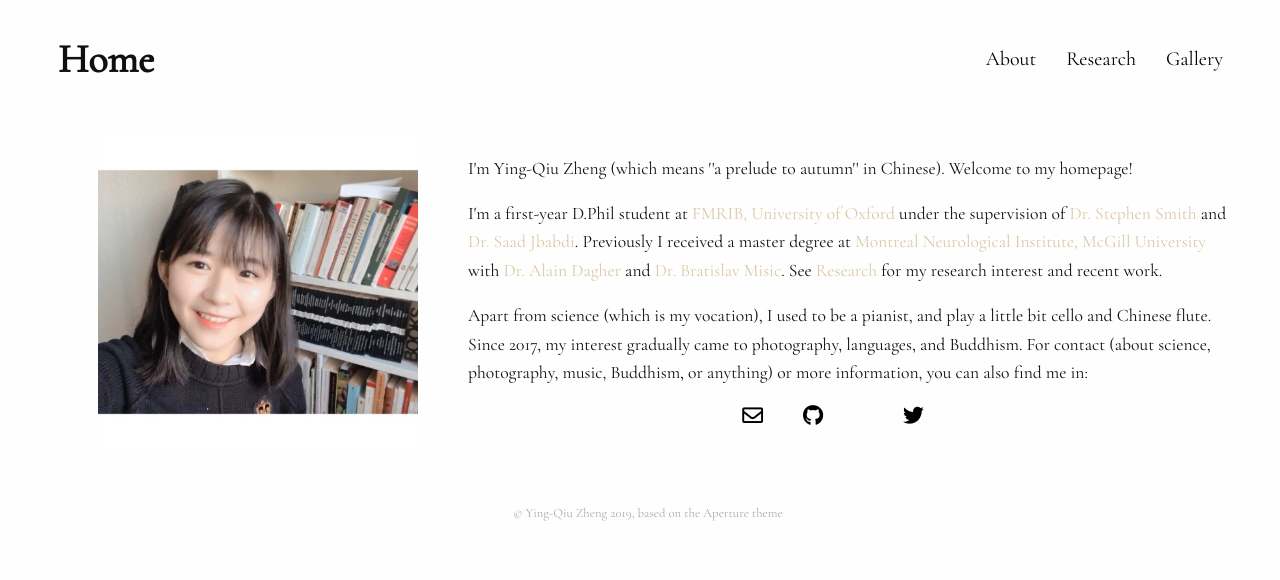
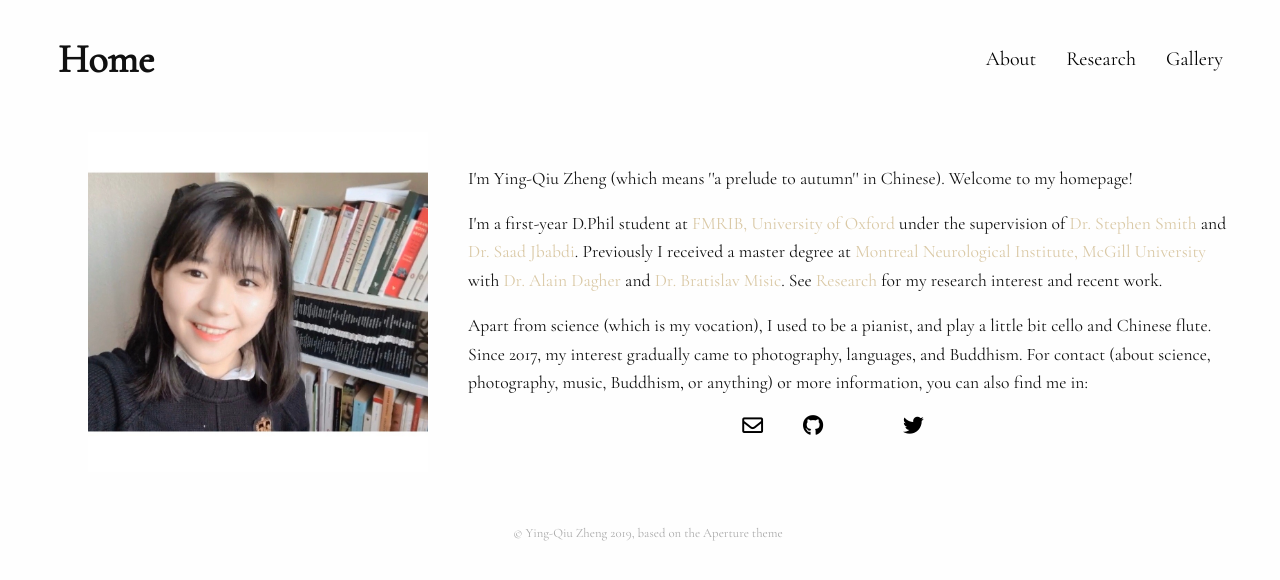
Before and after one commit to yingqiuz/yingqiuz.github.io, a Jekyll site: the page built from index.html, in a window 1280 px wide. Shown: the top 580 px of the page. Built offline with Jekyll 4.4.1, drawn with Linux system fonts in a browser that asks for light colours; nearby versions of some CDN libraries; a style sheet for code colours, icons or effects is not loaded.

Commit message:
update bio

```diff
--- a/index.html
+++ b/index.html
@@ -23,6 +23,6 @@
 	</div>
 
 	<div class="side-photo">
-		<img src="/images/IMG_2286.JPG" alt="Ying-Qiu Zheng" class="editable" height="320" width="320" />
+		<img src="/images/IMG_2286.JPG" alt="Ying-Qiu Zheng" class="editable" height="340" width="340" />
 	</div>
 </div>
```
